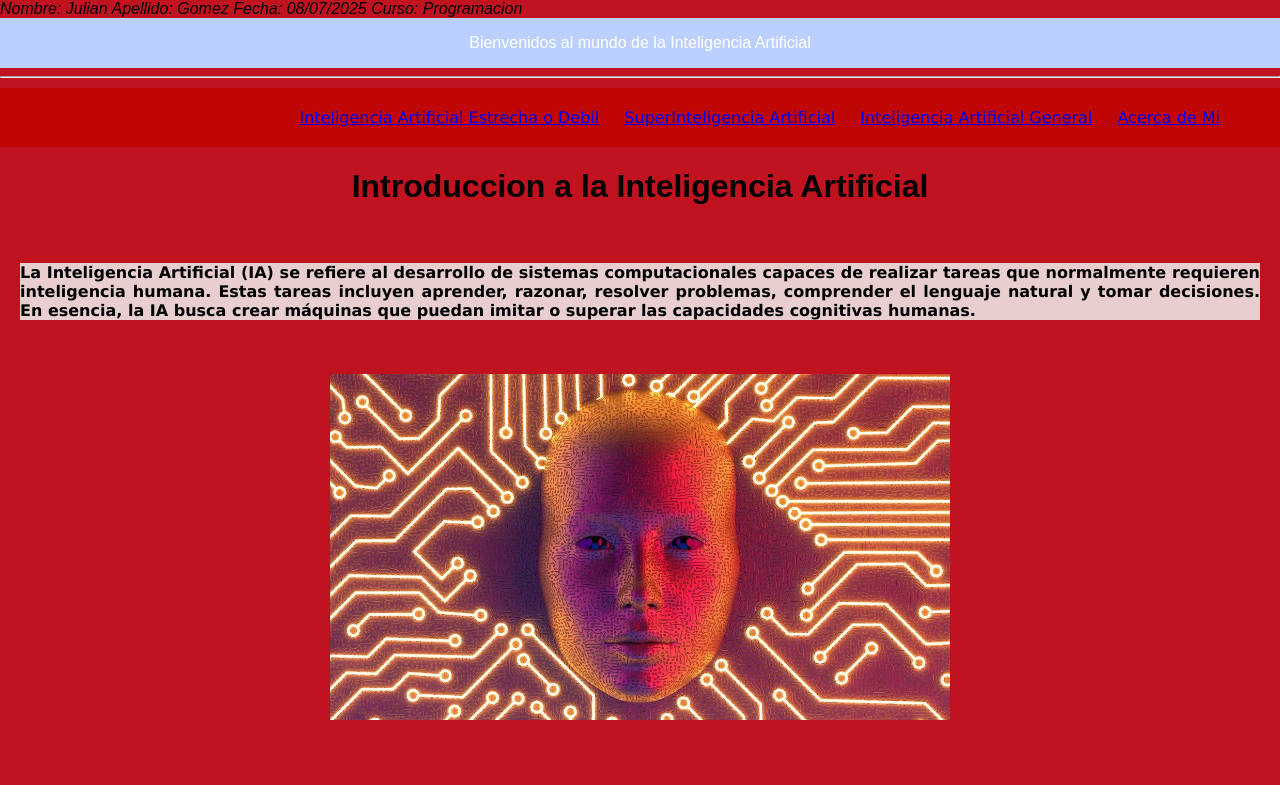
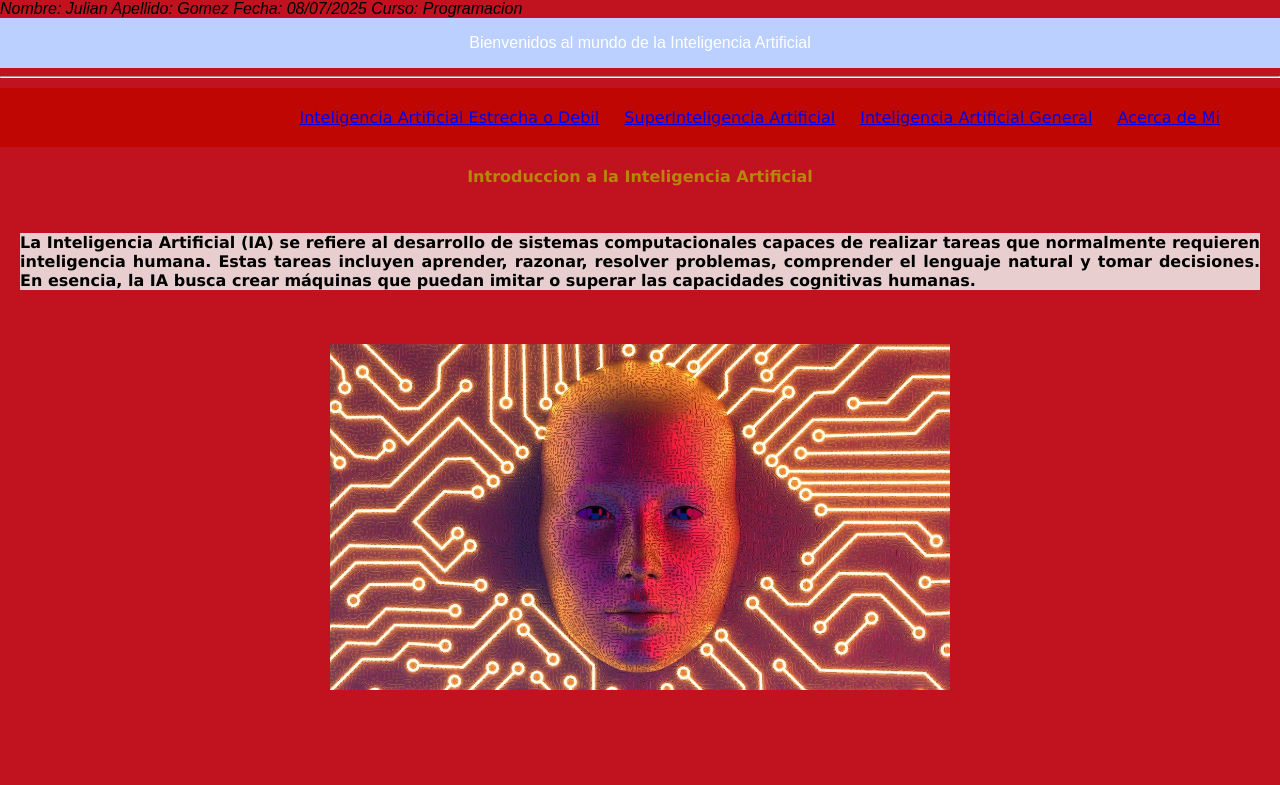
Before and after one commit to juliangomez27/entregable-julian, a plain HTML site: page index.html in a window 1280 px wide. Shown: the top 785 px of the page. Drawn offline with Linux system fonts and the light colour scheme.

Commit message:
se modifico el estilo h1

```diff
--- a/style.css
+++ b/style.css
@@ -53,7 +53,7 @@ table{
     width: 50%;
     margin: 20px auto;
 }
-th td{
+th, td{
     border: 1px solid black;
     padding: 8px;
     text-align: center;
@@ -61,3 +61,9 @@ th td{
 th{
     background-color: #f2f2f2;
 }
+h1{
+    font-family: Verdana;
+    font-size: 1em;
+    font-weight: 600px;
+    color: darkgoldenrod;
+}
```
